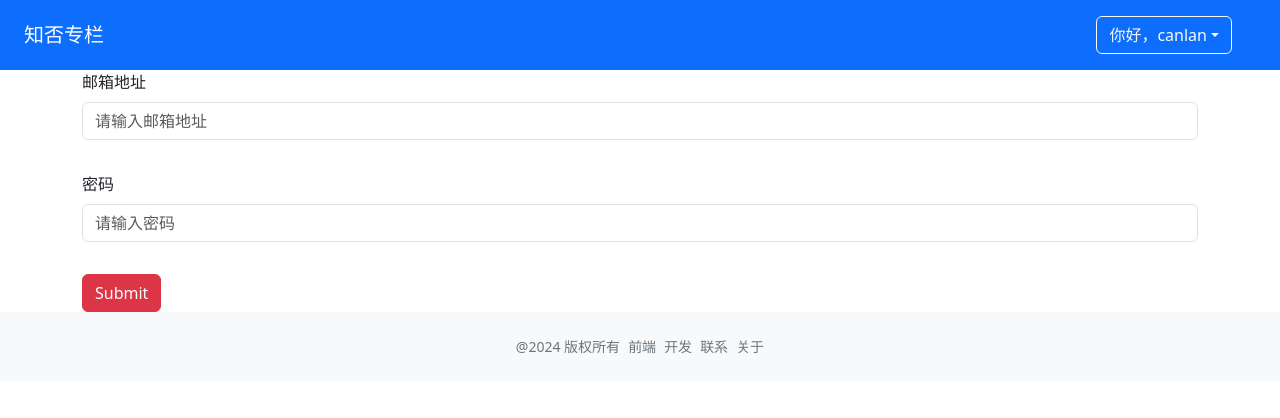
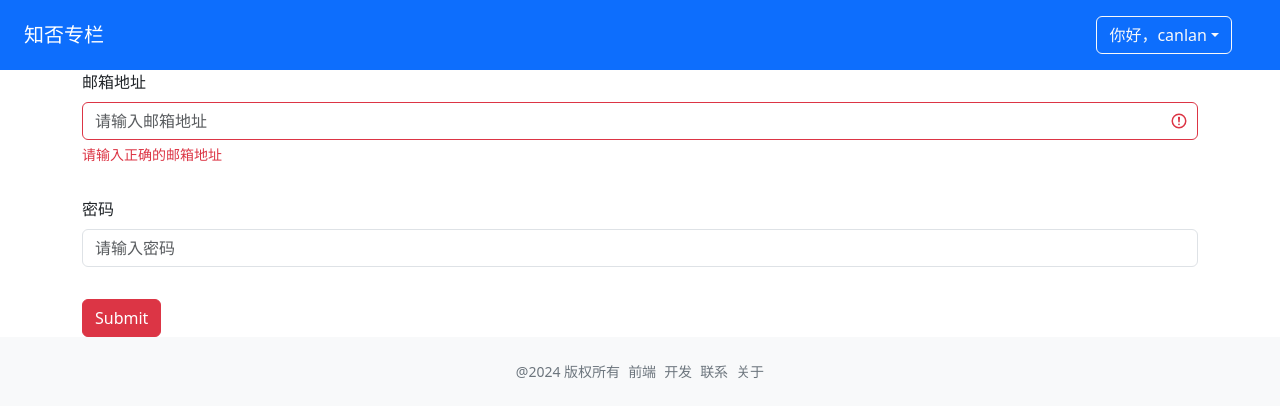
Before and after one commit to canlan527/vue3-zhifou, a Vue app: page /login in a window 1280 px wide. Both pictures are taken after typing "Sample", "Sample123" into the empty fields and a click on the button "Submit". Shown: the top 418 px of the page. Built offline with nearby package versions, Linux system fonts and the light colour scheme.

Commit message:
修改validateinput文件

```diff
--- a/src/components/ValidateInput.vue
+++ b/src/components/ValidateInput.vue
@@ -6,7 +6,7 @@
     <textarea v-else class="form-control" :class="{ 'is-invalid': inputRef.error }" v-bind="$attrs" :value="modelValue"
       @input="updateValue" @blur="validate()" />
 
-    <div v-if="inputRef.error" class="invalid-feedback">{{ inputRef.message }}</div>
+    <div v-show="inputRef.error" class="invalid-feedback">{{ inputRef.message }}</div>
   </div>
 </template>
 <script lang="ts">
@@ -61,8 +61,10 @@ export default defineComponent({
           let val = inputRef.val
           switch (rule.type) {
             case 'required':
+              console.log('required')
               passed = val.trim() !== ''
               inputRef.message = rule.message
+              console.log(inputRef.message)
               break;
             case 'email':
               passed = emailReg.test(val)
@@ -95,14 +97,15 @@ export default defineComponent({
     // 清空input方法
     const clearInput = () => {
       inputRef.val = ''
-      inputRef.error = false
-      inputRef.message = ''
     }
 
     onMounted(() => {
       // 触发emitter监听事件
       emitter.emit('form-validate-success', validate)
-      emitter.emit('clear-input', clearInput)
+      // 验证失败时触发clearInput方法
+      if(!inputRef.error) {
+        emitter.emit('clear-input', clearInput)
+      }
     })
 
     return {
```
